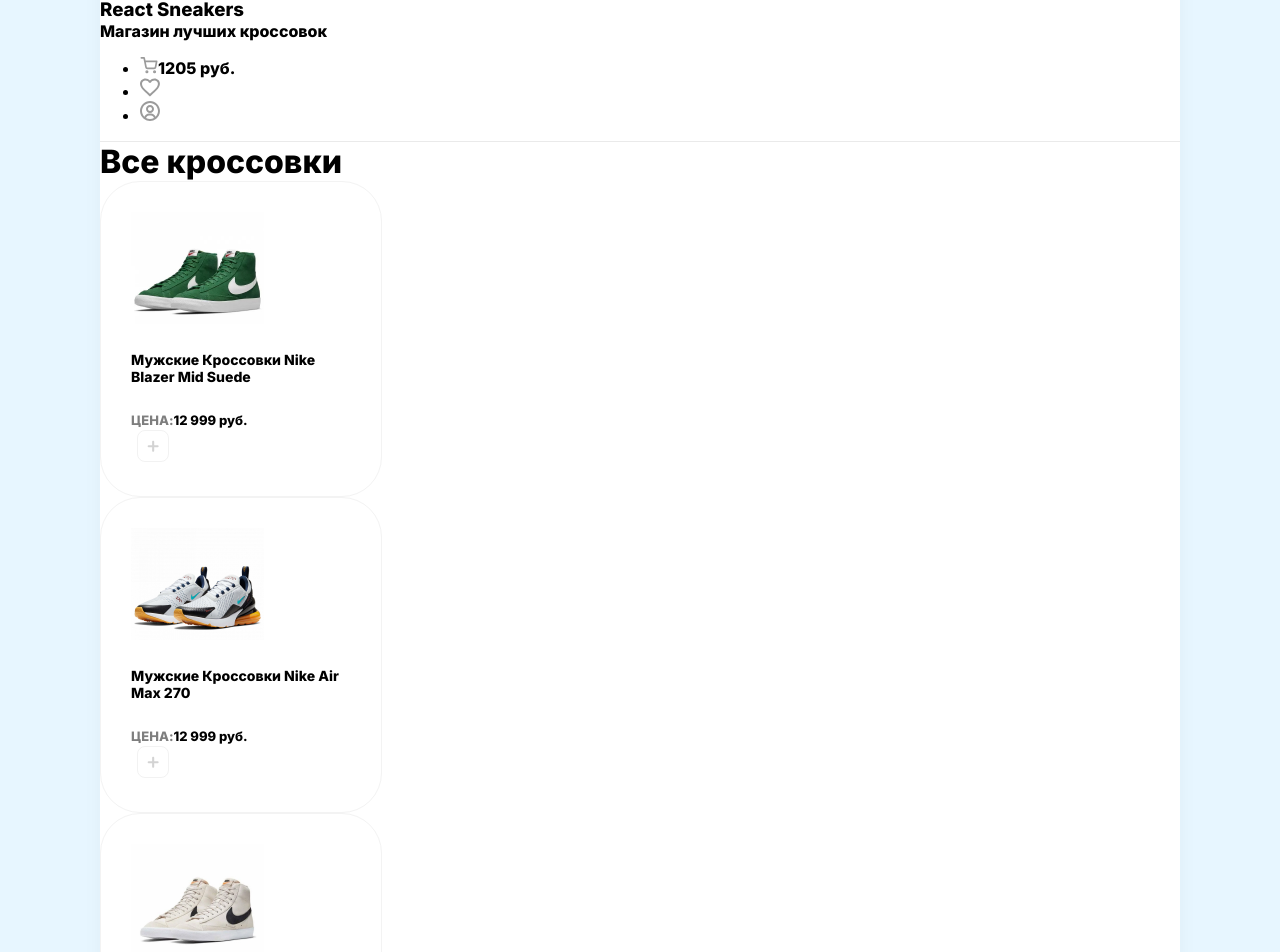
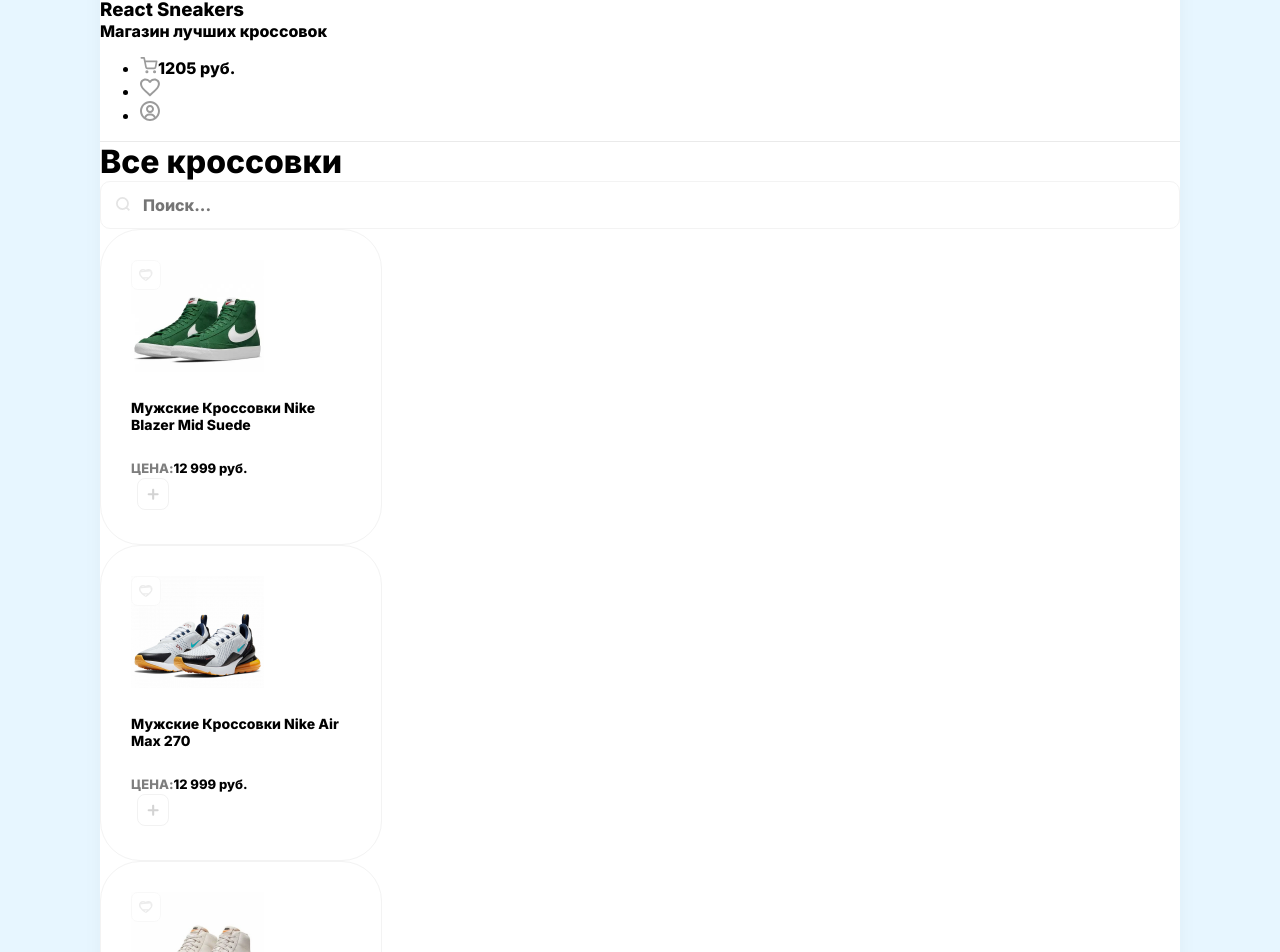
Before and after one commit to AntipovSergey/React_Sneakers, a React (Create React App) app: page / in a window 1280 px wide. Shown: the part 96-1048 px from the top of the page. Built offline with nearby package versions, Linux system fonts and the light colour scheme.

Commit message:
Finish cards-block landing

```diff
--- a/src/App.js
+++ b/src/App.js
@@ -35,9 +35,23 @@
 				</ul>
 			</header>
 			<div className='content p-40'>
-				<h1 className='mb-40'>Все кроссовки</h1>
+				<div className='d-flex justify-between align-center mb-40'>
+					<h1>Все кроссовки</h1>
+					<div className='search-block d-flex align-center'>
+						<img src='img/search.svg' alt='search' width={14} height={14} />
+						<input type='text' placeholder='Поиск...' />
+					</div>
+				</div>
 				<div className='d-flex flex-wrap'>
 					<div className='card mb-50 mr-30'>
+						<div className='favorite'>
+							<img
+								src='/img/not-favorited-item.svg'
+								alt='add to favorites'
+								width={30}
+								height={30}
+							/>
+						</div>
 						<img
 							src='img/sneakers/1.jpg'
 							alt='sneakers'
@@ -61,6 +75,14 @@
 						</div>
 					</div>
 					<div className='card mb-50 mr-30'>
+						<div className='favorite'>
+							<img
+								src='/img/not-favorited-item.svg'
+								alt='add to favorites'
+								width={30}
+								height={30}
+							/>
+						</div>
 						<img
 							src='img/sneakers/2.jpg'
 							alt='sneakers'
@@ -84,6 +106,14 @@
 						</div>
 					</div>
 					<div className='card mb-50 mr-30'>
+						<div className='favorite'>
+							<img
+								src='/img/not-favorited-item.svg'
+								alt='add to favorites'
+								width={30}
+								height={30}
+							/>
+						</div>
 						<img
 							src='img/sneakers/3.jpg'
 							alt='sneakers'
@@ -107,6 +137,14 @@
 						</div>
 					</div>
 					<div className='card mb-50 mr-30'>
+						<div className='favorite'>
+							<img
+								src='/img/not-favorited-item.svg'
+								alt='add to favorites'
+								width={30}
+								height={30}
+							/>
+						</div>
 						<img
 							src='img/sneakers/4.jpg'
 							alt='sneakers'
--- a/src/index.scss
+++ b/src/index.scss
@@ -4,6 +4,10 @@
 	-webkit-font-smoothing: antialiased;
 	-moz-osx-font-smoothing: grayscale;
 	background-color: #e7f6ff;
+}
+
+* {
+	font-family: Inter, system-ui, sans-serif;
 }
 
 .wrapper {
@@ -33,6 +37,12 @@
 	padding: 30px;
 	width: 220px;
 	border-radius: 40px;
+	transition: box-shadow ease-in-out 0.2s, transform ease-in-out 0.2s;
+
+	&:hover {
+		box-shadow: 0px 20px 30px rgba(0, 0, 0, 0.06);
+		transform: translateY(-5px);
+	}
 
 	h5 {
 		font-weight: 400;
@@ -54,4 +64,22 @@
 		background-color: transparent;
 		cursor: pointer;
 	}
+
+	.favorite {
+		position: absolute;
+		cursor: pointer;
+	}
 }
+
+.search-block {
+	border: 1px solid #f3f3f3;
+	border-radius: 10px;
+	padding: 0 15px;
+
+	input {
+		border: none;
+		padding: 13px;
+		font-size: 16px;
+		width: 200px;
+	}
+}
```
